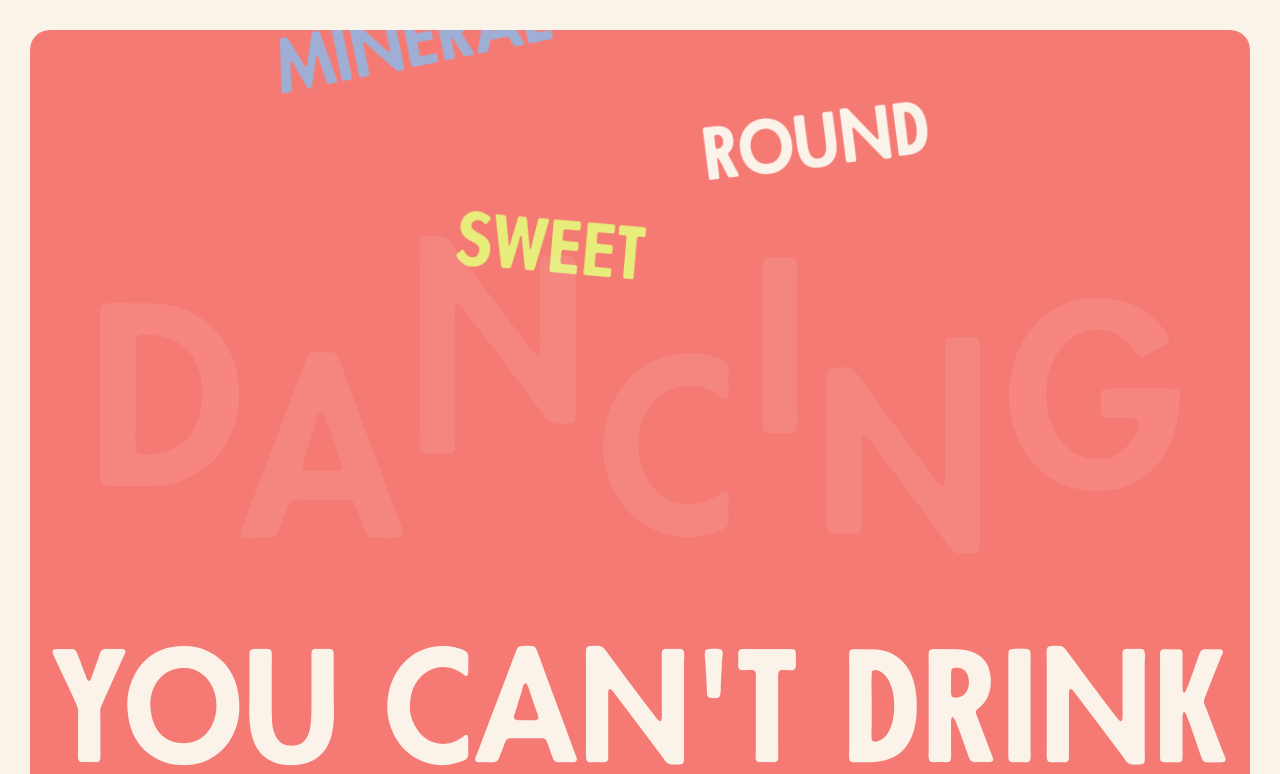
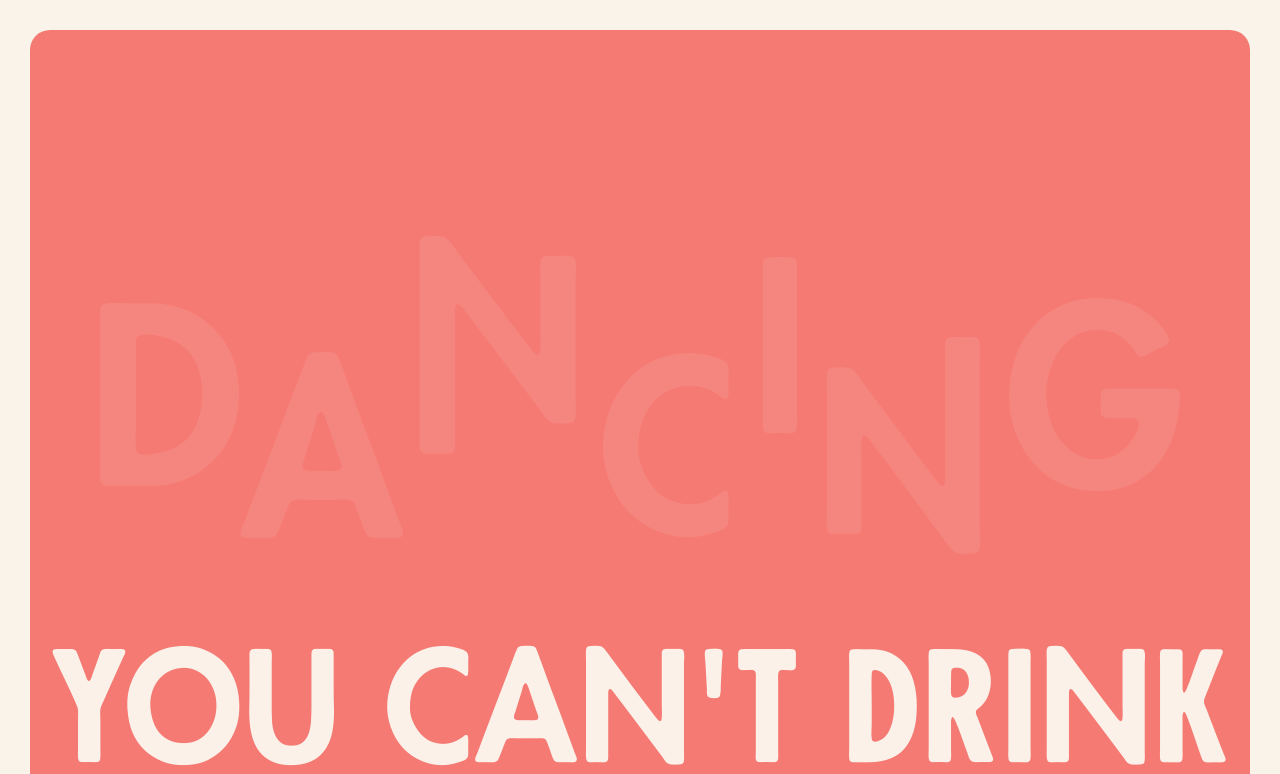
Before and after one commit to Matt-htims/dancing-frontend, a Next.js app: page / in a window 1280 px wide. Shown: the top 774 px of the page. Built offline with nearby package versions, Linux system fonts and the light colour scheme.

Commit message:
Changed loading to true on index to start

```diff
--- a/pages/index.jsx
+++ b/pages/index.jsx
@@ -10,7 +10,7 @@ import Loader from '@/components/Loader'
 import FallingWords from '@/components/FallingWords'
 
 export default function Home() {
-  const [loading, setLoading] = useState(false)
+  const [loading, setLoading] = useState(true)
 
   const constraintsRef = useRef(null)
 
```
